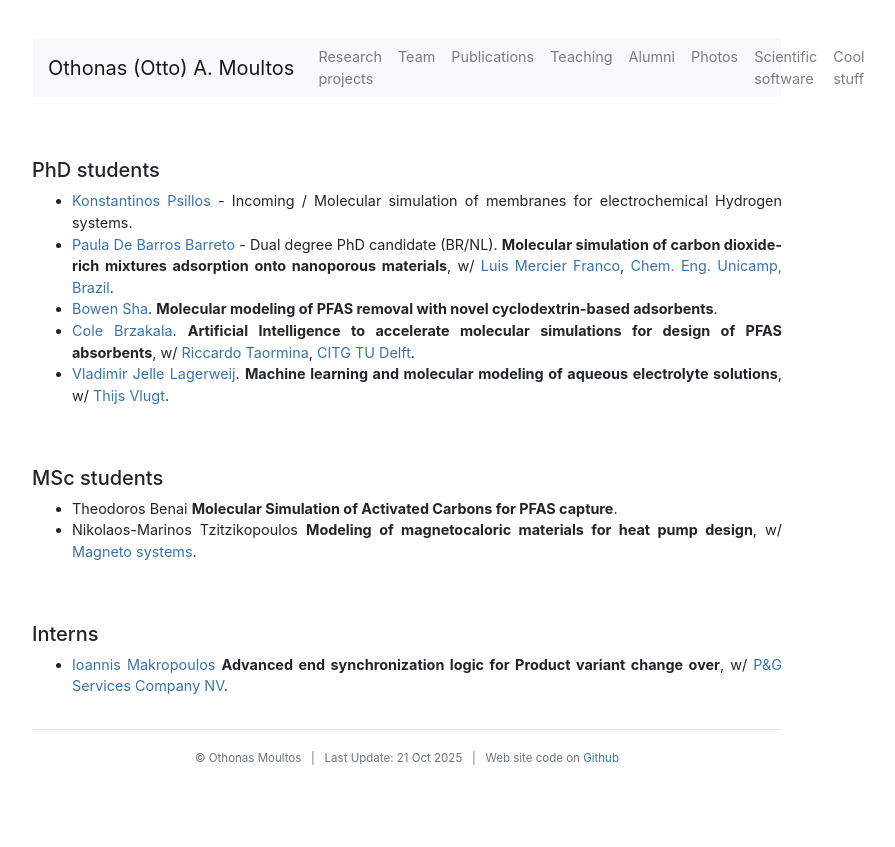
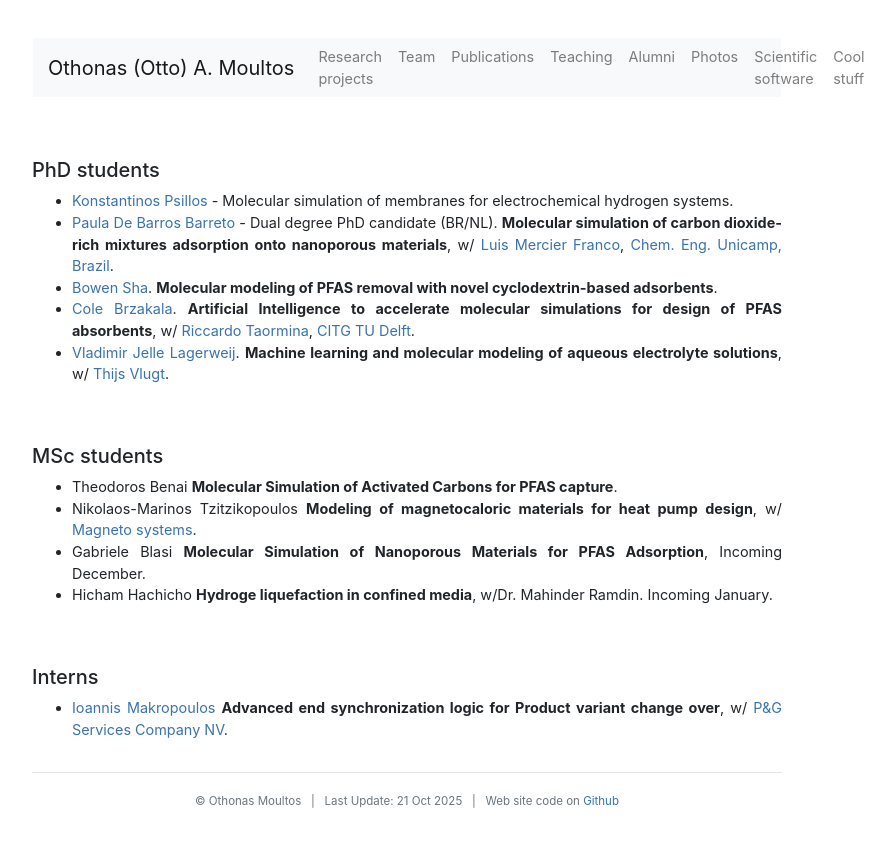
Before and after one commit to omoultosEthTuDelft/web, a Jekyll site: the page built from people/index.md, in a window 1280 px wide. Shown: the top 847 px of the page, without its empty margins (233-1128 px from the left). Built offline with Jekyll 4.4.1, drawn with Linux system fonts in a browser that asks for light colours; nearby versions of some CDN libraries.

Commit message:
newStudents

```diff
--- a/people/index.md
+++ b/people/index.md
@@ -31,6 +31,8 @@
 
 - Theodoros Benai <strong>Molecular Simulation of Activated Carbons for PFAS capture</strong>.
 - Nikolaos-Marinos Tzitzikopoulos <strong>Modeling of magnetocaloric materials for heat pump design</strong>, w/ <a href="https://magneto.systems">Magneto systems</a>.
+- Gabriele Blasi <strong>Molecular Simulation of Nanoporous Materials for PFAS Adsorption</strong>, Incoming December.
+- Hicham Hachicho <strong>Hydroge liquefaction in confined media</strong>, w/Dr. Mahinder Ramdin. Incoming January.
 
 </section>
 
```
Also changed, not shown: other parts of people/index.md (+1 -1 lines).
